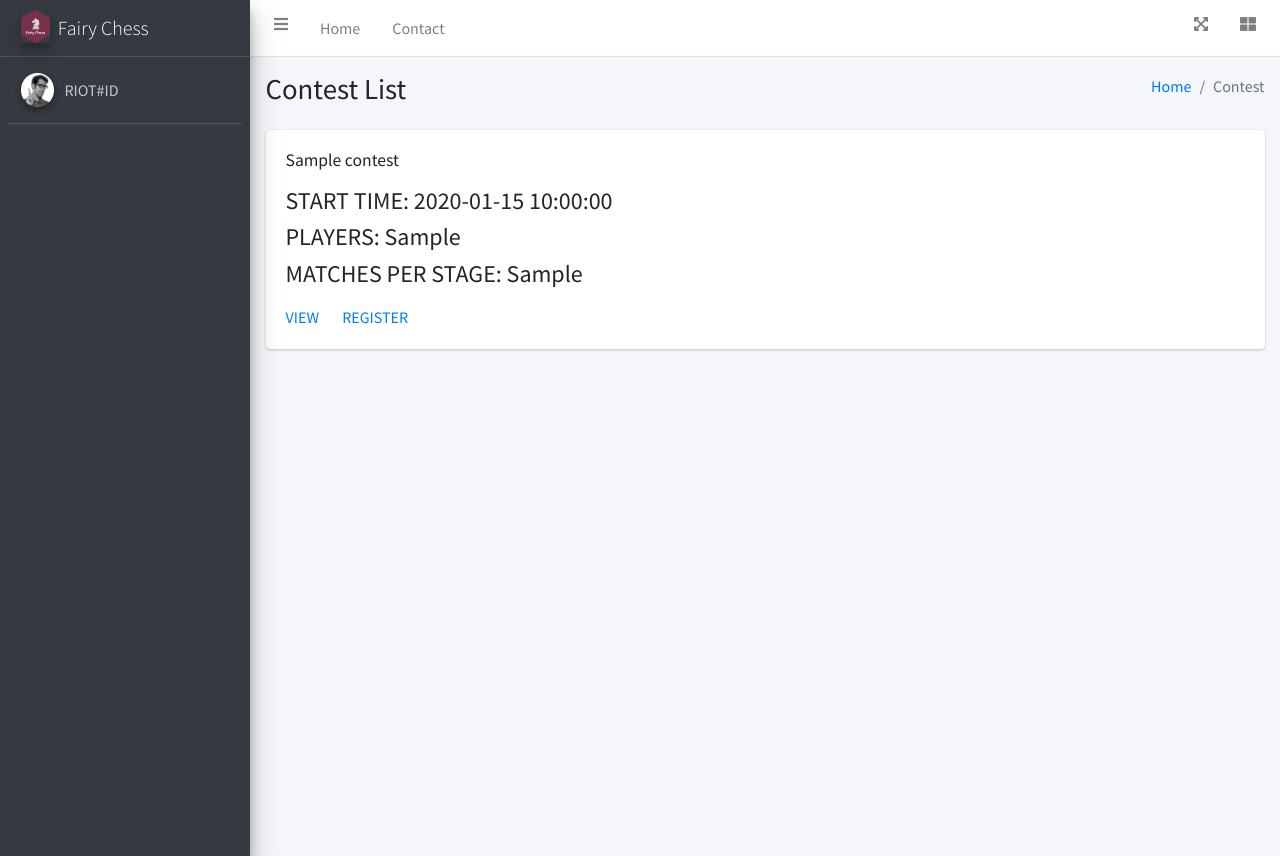
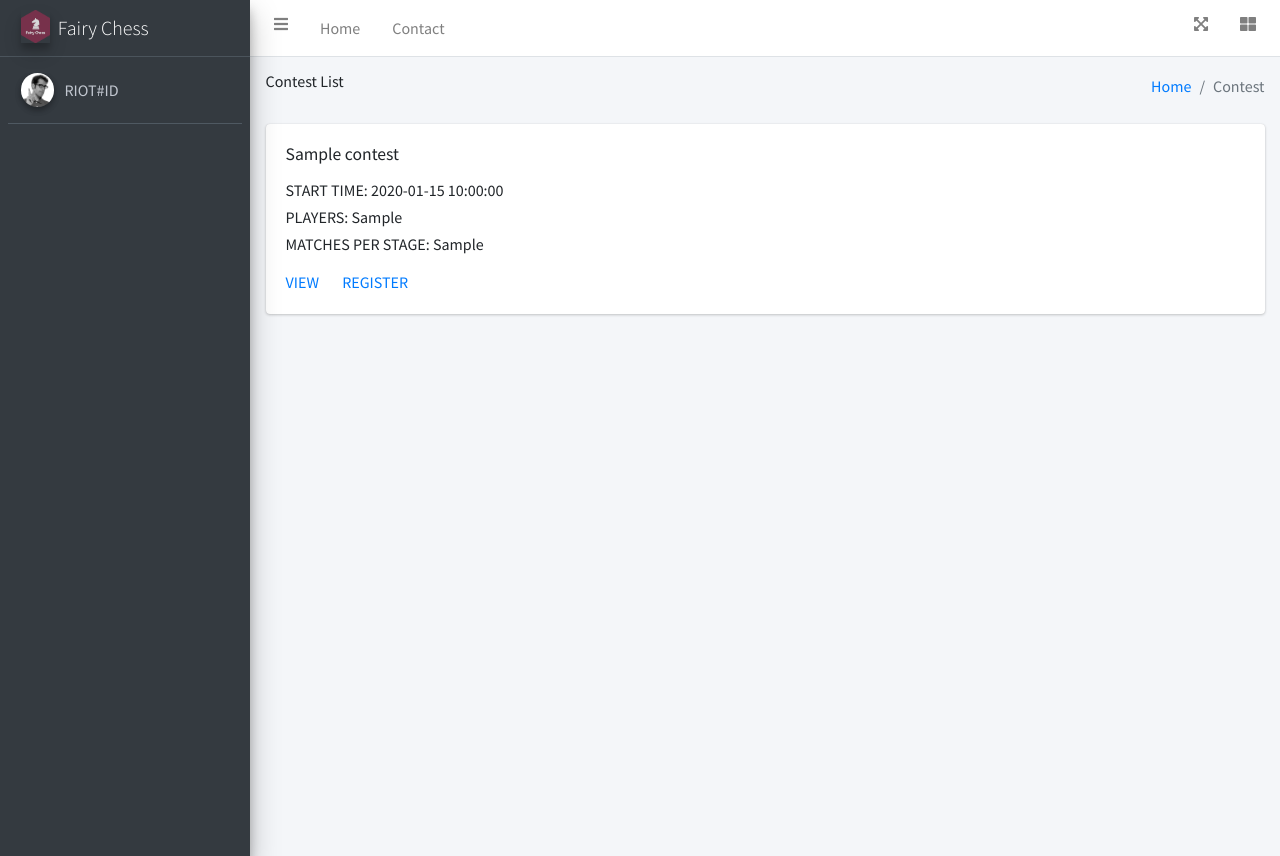
Before and after one commit to ratopythonista/fairy-chess, a Python web app: template dashboard/templates/contests.html in a window 1280 px wide. Shown: the top 856 px of the page. Run offline with Jinja, Linux system fonts and the light colour scheme; the template is opened without the code that fills it: most values are stand-ins (such as "Sample title", 1, 10 or a date in 2020); some libraries are stand-ins or nearby versions.

Commit message:
Fix token deletion bug and update contest card headings

```diff
--- a/dashboard/fairy_chess/services/fairy_chess_api.py
+++ b/dashboard/fairy_chess/services/fairy_chess_api.py
@@ -35,7 +35,7 @@ class Contest(FairyChessAPI):
             self.session.headers["X-Token"] = token_id
             response = self.session.get(FAIRY_CHESS_API_PATH + Endpoint.CONTESTS)
             if response.status_code == 403:
-                self.db.deleteById(token_data.get("id"))
+                self.db.deleteById(token_data[0].get("id"))
                 return []
             return response.json()
         return []
--- a/dashboard/templates/contests.html
+++ b/dashboard/templates/contests.html
@@ -7,7 +7,7 @@
         <div class="container-fluid">
             <div class="row mb-2">
                 <div class="col-sm-6">
-                    <h1 class="m-0">Contest List</h1>
+                    <h6 class="m-0">Contest List</h6>
                 </div>
                 <div class="col-sm-6">
                     <ol class="breadcrumb float-sm-right">
@@ -25,11 +25,11 @@
                         <div class="col-lg-12">
                             <div class="card">
                                 <div class="card-body">
-                                    <h3 class="card-title">{{contest.title}}</h3>
+                                    <h2 class="card-title">{{contest.title}}</h2>
                                     <p class="card-text">
-                                        <h4>START TIME: {{ contest.timestamp  }}</h4>
-                                        <h4>PLAYERS: {{ contest.start_players}}</h4>
-                                        <h4>MATCHES PER STAGE: {{ contest.qtd_matches}}</h4>
+                                        <h6>START TIME: {{ contest.timestamp  }}</h6>
+                                        <h6>PLAYERS: {{ contest.start_players}}</h6>
+                                        <h6>MATCHES PER STAGE: {{ contest.qtd_matches}}</h6>
                                     </p>
                                     <a href="/contest/{{contest.id}}" class="card-link">VIEW</a>
                                     <a href="/contest/{{contest.id}}" class="card-link">REGISTER</a>
```
Also changed, not shown: dashboard/session.json (+2 -2 lines).
